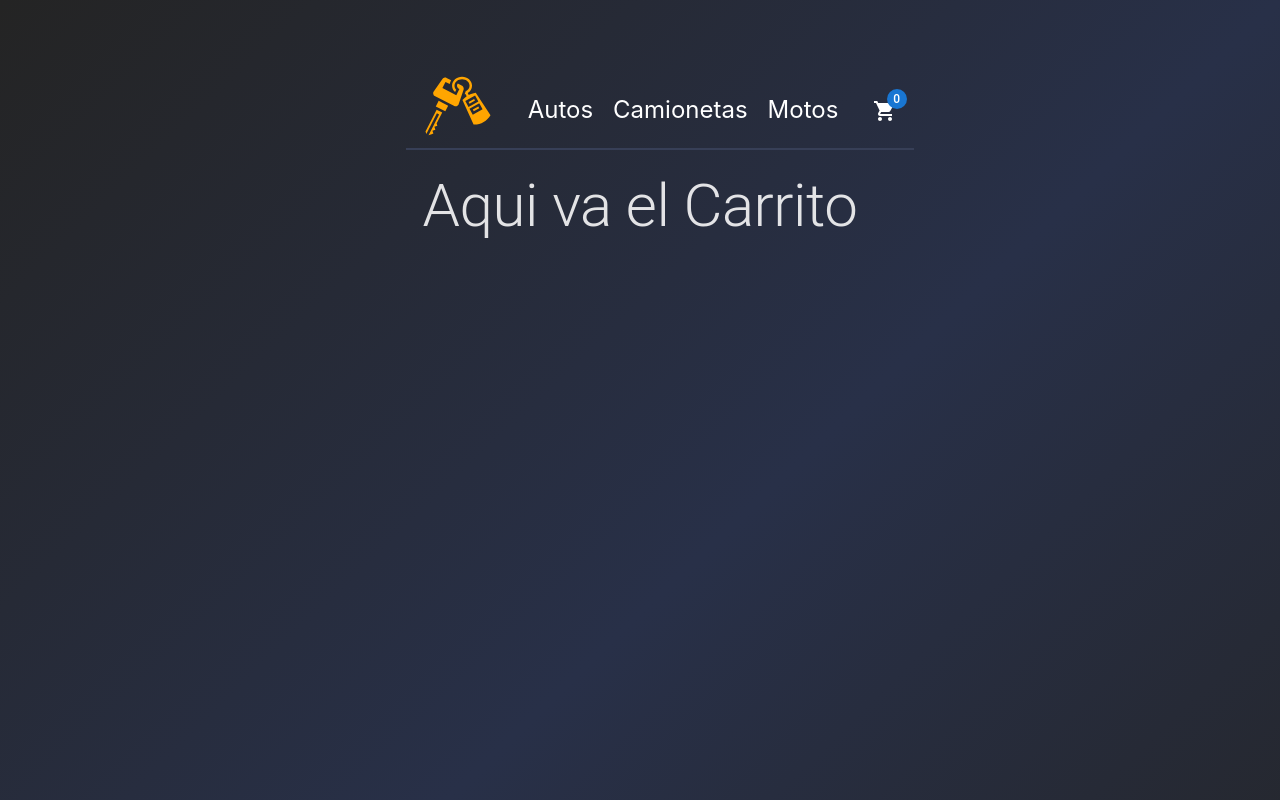
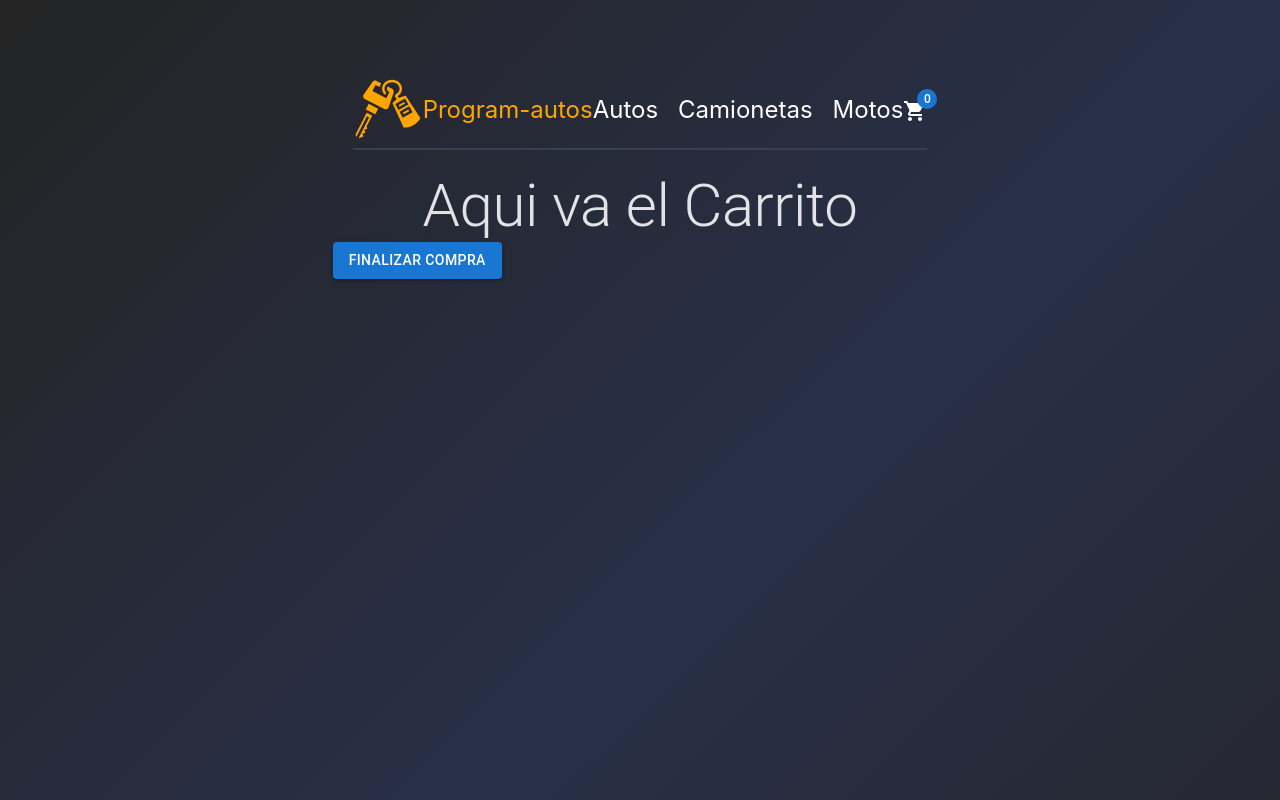
Before and after one commit to Crycsus14/Ecommerce-Rubio, a React (Vite) app: page /cart in a window 1280 px wide. Shown: the top 800 px of the page. Built offline with nearby package versions, Linux system fonts and the light colour scheme.

Commit message:
estilo-titulo

```diff
--- a/src/components/NavBar/NavBar.css
+++ b/src/components/NavBar/NavBar.css
@@ -1,13 +1,11 @@
 .navbarContainer {
   font-size: 1.5rem;
   display: flex;
-  width: 100%;
   height: 10vh;
-  justify-content: space-around;
+  justify-content: space-between;
   align-items: center;
   border-bottom: 2px solid #373f57;
   margin: 20px;
-
 }
 .listaNavBar {
   list-style: none;
@@ -17,5 +15,5 @@
   justify-content: center;
   align-items: center;
   min-height: 10vh;
-
 }
+/* los estilos del titulo estan en estilos.js */
--- a/src/components/NavBar/NavBar.jsx
+++ b/src/components/NavBar/NavBar.jsx
@@ -10,7 +10,7 @@ export const NavBar = () => {
     <div>
       <>
         <div className="navbarContainer">
-          <Link to="/" ><GiCarKey size={70} color="orange"/></Link>
+          <Link to="/" style={styles.tituloLlave} ><GiCarKey color="orange" size={70} /> Program-autos </Link>
 
           <ul className="listaNavBar">
             <Link to="/category/Autos" style={{color:"white", textDecoration:"none"}}>Autos</Link>
--- a/src/components/ProductCard/ProductCard.jsx
+++ b/src/components/ProductCard/ProductCard.jsx
@@ -27,7 +27,7 @@ export const ProductCard = ({ title, brand, description, price, img ,id}) => {
             {description}
           </Typography>
           <Link to={`/itemDetail/${id}`} style={{textDecoration:"none"}} > <Typography gutterBottom variant="h5" component="div" align="center"sx={{color:"orange"}}>
-            Ver más
+            + Info
           </Typography></Link>
         </CardContent>
       </CardActionArea>
--- a/src/components/ProductCard/estilos.js
+++ b/src/components/ProductCard/estilos.js
@@ -8,14 +8,19 @@ export let styles = {
   cards: {
     maxWidth: 400,
   },
-  cards2:{
+  cards2: {},
+  carrito: {
+    display: "flex",
 
-  },
-  carrito: {
-    display: 'flex',
-
-    justifyContent: 'center',
-    alignItems: 'center',
+    justifyContent: "center",
+    alignItems: "center",
   },
 
+  tituloLlave: {
+    color: "orange",
+    textDecoration: "none",
+    display: "flex",
+    justifyContent: "center",
+    alignItems: "center",
+  },
 };
--- a/src/pages/Cart/Cart.jsx
+++ b/src/pages/Cart/Cart.jsx
@@ -1,10 +1,17 @@
-import { Typography } from "@mui/material";
+import { Typography, Button } from "@mui/material";
 import { styles } from "../../components/ProductCard/estilos";
+import { Link } from "react-router-dom";
 const Cart = () => {
-  return <div>
-    <Typography sx={styles.carrito} variant="h2" > Aqui va el Carrito</Typography>
-
-    </div>;
+  return (
+    <div>
+      <Typography sx={styles.carrito} variant="h2">
+        Aqui va el Carrito
+      </Typography>
+      <Link to="/">
+        <Button variant="contained">Finalizar compra</Button>
+      </Link>
+    </div>
+  );
 };
 
 export default Cart;
--- /dev/null
+++ b/src/pages/Checkout/Checkout.jsx
@@ -0,0 +1,5 @@
+const Checkout = () => {
+  return <div>Checkout</div>;
+};
+
+export default Checkout;
```
